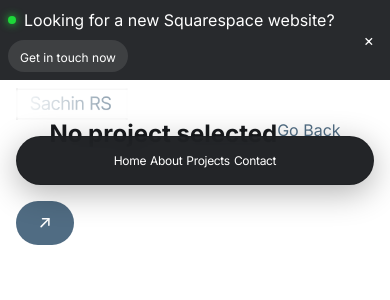
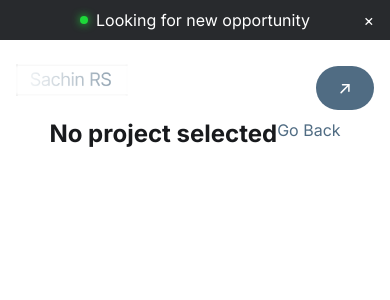
Before and after one commit to SachinRasangika/sachinrsportfolio, a React (Create React App) app: page /sachinrsportfolio/project-view in a window 390 px wide. Shown: the top 300 px of the page. Built offline with nearby package versions, Linux system fonts and the light colour scheme.

Commit message:
Your commit message here

```diff
--- a/src/components/hero/Hero.css
+++ b/src/components/hero/Hero.css
@@ -795,19 +795,40 @@ background: radial-gradient(circle, rgba(24, 26, 29, 0.4), rgba(24, 26, 29, 0.2)
 
 /* Mobiles */
 @media (max-width: 768px) {
+  .hero-content {
+    text-align: center;
+    justify-content: center;
+    align-items: center;
+    padding: 6rem 1rem 2rem;
+  }
+
+  .hero-text {
+    max-width: 100%;
+    width: 100%;
+    display: flex;
+    flex-direction: column;
+    align-items: center;
+  }
+
   .hero-title {
     margin-bottom: 1rem;
+    text-align: center;
+    width: 100%;
   }
   .title-line {
     font-size: clamp(1.5rem, 6vw, 2.25rem);
+    text-align: center;
   }
   .hero-description {
     font-size: var(--font-tiny);
     margin-bottom: 1.5rem;
+    text-align: center;
+    max-width: 100%;
   }
   .hero-buttons {
     justify-content: center;
     margin-bottom: 2rem;
+    width: 100%;
   }
   .btn-primary, .btn-secondary {
     font-size: var(--font-tiny);
@@ -855,8 +876,19 @@ background: radial-gradient(circle, rgba(24, 26, 29, 0.4), rgba(24, 26, 29, 0.2)
 /* Small Mobiles */
 @media (max-width: 480px) {
   .hero-content {
-    padding-top: 4rem;
+    padding: 4rem 1rem 2rem;
+    text-align: center;
+    justify-content: center;
+    align-items: center;
   }
+
+  .hero-text {
+    width: 100%;
+    display: flex;
+    flex-direction: column;
+    align-items: center;
+  }
+
   .hero-left-image {
     width: 200px;
     height: 240px;
@@ -864,6 +896,8 @@ background: radial-gradient(circle, rgba(24, 26, 29, 0.4), rgba(24, 26, 29, 0.2)
   .hero-buttons {
     flex-direction: column;
     gap: 0.75rem;
+    width: 100%;
+    align-items: center;
   }
   .btn-primary, .btn-secondary {
     width: 100%;
@@ -873,6 +907,7 @@ background: radial-gradient(circle, rgba(24, 26, 29, 0.4), rgba(24, 26, 29, 0.2)
     flex-direction: column;
     align-items: center;
     gap: 0.75rem;
+    width: 100%;
   }
 
   /* Minimal blur effects for performance */
--- a/src/components/navbar/Navbar.css
+++ b/src/components/navbar/Navbar.css
@@ -50,16 +50,6 @@
   color: var(--color-white);
 }
 
-.announcement-cta {
-  padding: 0.25rem 0.75rem;
-  border-radius: 1rem;
-  background: rgba(255, 255, 255, 0.1);
-}
-
-.cta-text {
-  font-size: var(--font-tiny);
-  color: var(--color-white);
-}
 
 .close-announcement {
   position: absolute;
@@ -178,6 +168,40 @@
   background: rgba(80, 108, 131, 0.2);
 }
 
+/* HAMBURGER MENU */
+.hamburger-menu {
+  display: none;
+  flex-direction: column;
+  cursor: pointer;
+  gap: 3px;
+  padding: 8px;
+  z-index: 1001;
+}
+
+.hamburger-line {
+  width: 20px;
+  height: 2px;
+  background: var(--color-white);
+  transition: all 0.3s ease;
+  transform-origin: center;
+}
+
+.header-dark .hamburger-line {
+  background: var(--color-white);
+}
+
+.hamburger-line.active:nth-child(1) {
+  transform: rotate(45deg) translateY(5px);
+}
+
+.hamburger-line.active:nth-child(2) {
+  opacity: 0;
+}
+
+.hamburger-line.active:nth-child(3) {
+  transform: rotate(-45deg) translateY(-5px);
+}
+
 /* ACTION BUTTON */
 .schedule-call-btn {
   display: flex;
@@ -237,20 +261,48 @@
 
 /* Mobile */
 @media (max-width: 768px) {
-  .main-nav {
-    height: auto;
-    padding: 0.5rem 0;
-  }
-
-  .nav-container {
-    flex-direction: column;
-    align-items: flex-start;
-    gap: 1rem;
+  .hamburger-menu {
+    display: flex;
   }
 
   .nav-menu {
+    position: fixed;
+    top: 7.8rem;
+    left: 0;
+    right: 0;
+    background: rgba(24, 26, 29, 0.98);
+    backdrop-filter: blur(15px);
+    border: 1px solid rgba(255, 255, 255, 0.1);
+    flex-direction: column;
+    padding: 2rem 1rem;
+    transform: translateY(-100%);
+    opacity: 0;
+    visibility: hidden;
+    transition: all 0.3s ease;
+    z-index: 999;
+    gap: 0;
+  }
+
+  .nav-menu.nav-menu-open {
+    transform: translateY(0);
+    opacity: 1;
+    visibility: visible;
+  }
+
+  .nav-link {
+    padding: 1rem 0;
     width: 100%;
-    justify-content: center;
+    text-align: center;
+    border-bottom: 1px solid rgba(255, 255, 255, 0.1);
+    font-size: 1rem;
+  }
+
+  .nav-link:last-child {
+    border-bottom: none;
+  }
+
+  .nav-actions {
+    margin-top: 1rem;
   }
 
   .dropdown-menu {
@@ -258,15 +310,23 @@
     transform: none;
     width: 100%;
     border-radius: 0.5rem;
+    margin-top: 0.5rem;
   }
 }
 
 /* Small Mobile */
 @media (max-width: 480px) {
   .announcement-bar {
-    flex-direction: column;
     height: auto;
     padding: 0.5rem;
+  }
+
+  .announcement-content {
+    justify-content: center;
+  }
+
+  .nav-menu {
+    top: 6.5rem;
   }
 
   .schedule-call-btn span {
--- a/src/components/navbar/Navbar.js
+++ b/src/components/navbar/Navbar.js
@@ -5,6 +5,7 @@ import logo from '../../assets/logo.png';
 const Navbar = () => {
   const [isAnnouncementVisible, setIsAnnouncementVisible] = useState(true);
   const [isDarkMode, setIsDarkMode] = useState(false);
+  const [isMobileMenuOpen, setIsMobileMenuOpen] = useState(false);
 
   const closeAnnouncement = () => {
     setIsAnnouncementVisible(false);
@@ -51,10 +52,7 @@ const Navbar = () => {
         <div className="announcement-bar">
           <div className="announcement-content">
             <div className="announcement-indicator"></div>
-            <span className="announcement-text">Looking for a new Squarespace website?</span>
-            <div className="announcement-cta">
-              <span className="cta-text">Get in touch now</span>
-            </div>
+            <span className="announcement-text">Looking for new opportunity</span>
           </div>
           <button className="close-announcement" onClick={closeAnnouncement}>
             ×
@@ -72,12 +70,17 @@ const Navbar = () => {
             />
           </div>
 
-          <div className="nav-menu">
-            <a href="#home" className="nav-link">Home</a>
-            <a href="#about" className="nav-link">About</a>
-            <a href="#projects" className="nav-link">Projects</a>
+          <div className={`nav-menu ${isMobileMenuOpen ? 'nav-menu-open' : ''}`}>
+            <a href="#home" className="nav-link" onClick={() => setIsMobileMenuOpen(false)}>Home</a>
+            <a href="#about" className="nav-link" onClick={() => setIsMobileMenuOpen(false)}>About</a>
+            <a href="#projects" className="nav-link" onClick={() => setIsMobileMenuOpen(false)}>Projects</a>
+            <a href="#contact" className="nav-link" onClick={() => setIsMobileMenuOpen(false)}>Contact</a>
+          </div>
 
-            <a href="#contact" className="nav-link">Contact</a>
+          <div className="hamburger-menu" onClick={() => setIsMobileMenuOpen(!isMobileMenuOpen)}>
+            <span className={`hamburger-line ${isMobileMenuOpen ? 'active' : ''}`}></span>
+            <span className={`hamburger-line ${isMobileMenuOpen ? 'active' : ''}`}></span>
+            <span className={`hamburger-line ${isMobileMenuOpen ? 'active' : ''}`}></span>
           </div>
 
           <div className="nav-actions">
```
